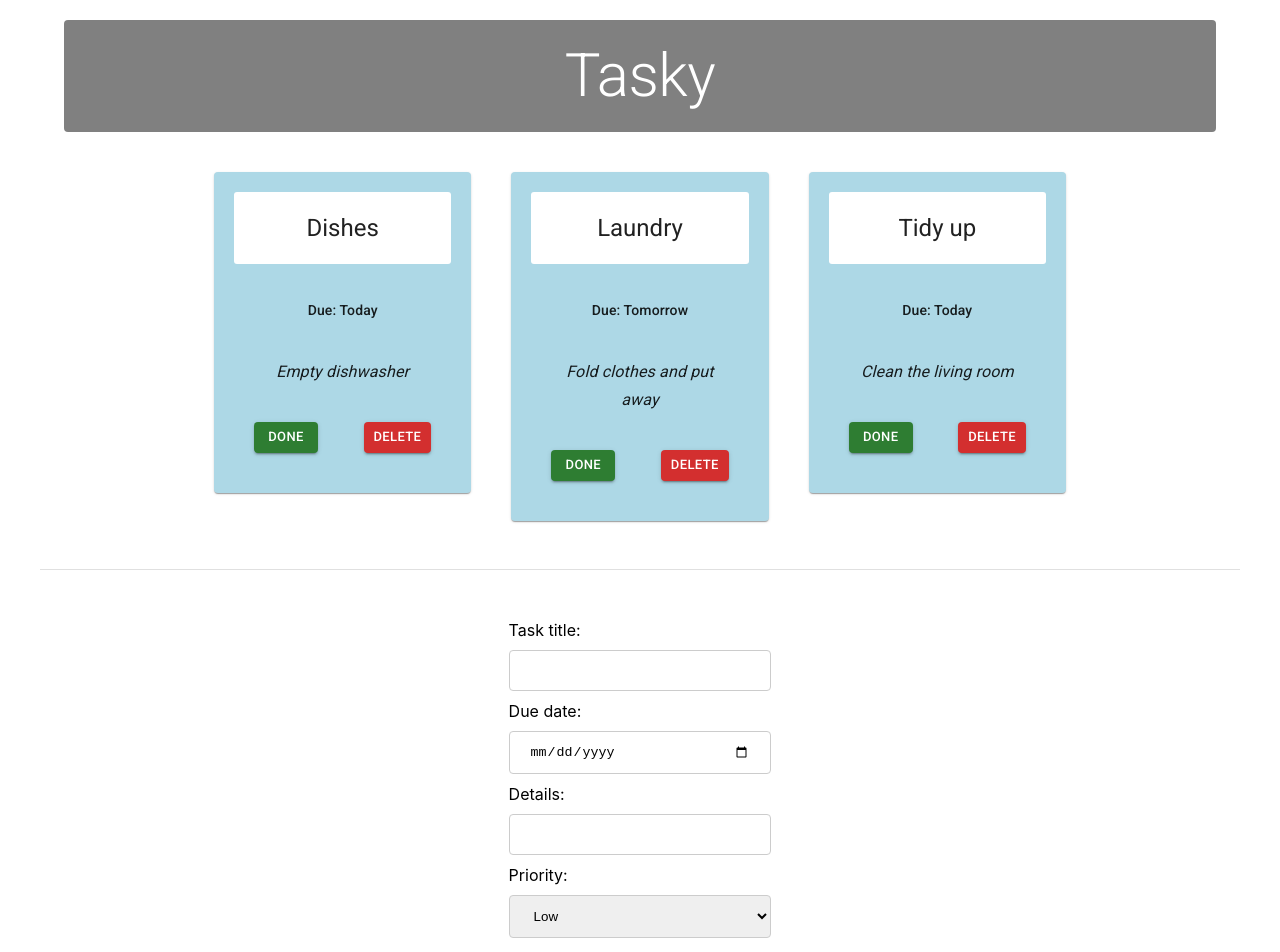
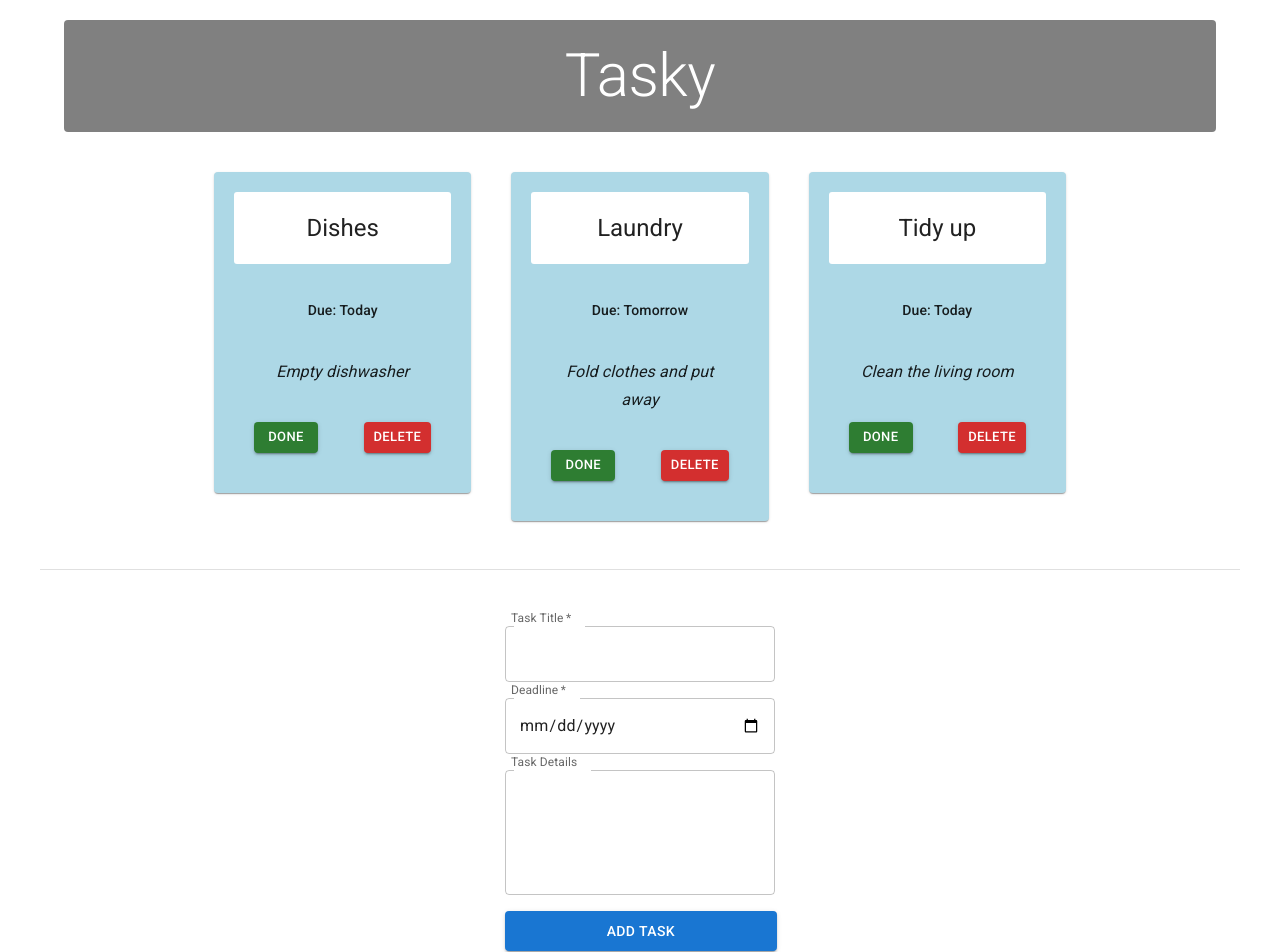
Before and after one commit to dohalloran74/react-basics-labs26, a React (Vite) app in the folder tasky/: page / in a window 1280 px wide. Shown: the top 952 px of the page. Built offline with nearby package versions, Linux system fonts and the light colour scheme.

Commit message:
Tasky Lab 3 done

```diff
--- a/tasky/src/App.css
+++ b/tasky/src/App.css
@@ -92,7 +92,7 @@ button {
   color: red;
 }
 
-*/
+
 input[type=text], input[type=date] ,select {
   width: 100%;
   padding: 12px 20px;
@@ -122,4 +122,4 @@ form {
   text-align: left;
   width: 50%;
   margin: auto;
-}
+}*/
--- a/tasky/src/components/Form.jsx
+++ b/tasky/src/components/Form.jsx
@@ -1,49 +1,71 @@
+import Box from '@mui/material/Box';
+import TextField from '@mui/material/TextField';
+import Button from '@mui/material/Button';
+
+
+
+
 const AddTaskForm = (props) => {
 
   return (
     <div>
-      <form onSubmit={props.submit}>
+      <Box
+  component="form"
+  sx={{
+    '& .MuiOutlinedInput-root': { m: 1, width: '30ch' },
+  }}
+  onSubmit={props.submit}
+>
+  <div>
+    <TextField
+      required
+      id="outlined-required"
+      name="title"
+      label="Task Title"
+      slotProps={{ inputLabel: { shrink: true } }}
+      onChange={(event) => props.change(event)}
+    />
+  </div>
 
-        <label>
-          Task title:
-          <input type="text" name="title" required onChange={(event) => props.change(event)} />
-        </label>
-        <br />
-        <label>
-          Due date:
-          <input type="date" name="deadline" required onChange={(event) => props.change(event)} />
-        </label>
-        <br />
-        <label>
-          Details:
-          <input type="text" name="description" onChange={(event) => props.change(event)} />
-        </label>
+  <div>
+    <TextField
+      required
+      name="deadline"
+      label="Deadline"
+      slotProps={{ inputLabel: { shrink: true } }}
+      type="date"
+      onChange={(event) => props.change(event)}
+    />
+  </div>
 
-        {/*Add in new priortiy field */}
+  <div>
+    <TextField
+      name="description"
+      id="outlined-multiline-static"
+      label="Task Details"
+      slotProps={{ inputLabel: { shrink: true } }}
+      multiline
+      rows={4}
+      onChange={(event) => props.change(event)}
+    />
+  </div>
 
-        <label>
-          Priority:
-          <select name="priority" onChange={(event) => props.change(event)}>
-            <option  value="Low">
-              Low{" "}
-            </option>
+  <div>
+    <Button
+      type="submit"
+      variant="contained"
+      color="primary"
+      sx={{
+        m: 1,
+        p: 1,
+        width: '95%'
+      }}
+    >
+      Add Task
+    </Button>
+  </div>
+</Box>
 
-            <option value="Medium">
-
-              Medium{" "}
-            </option>
-
-            <option value="High">
-
-              High{" "}
-            </option>
-
-          </select>
-        </label>
-
-
-        <input type="submit" value="Submit" />
-      </form>
     </div>
   )
 };
```
